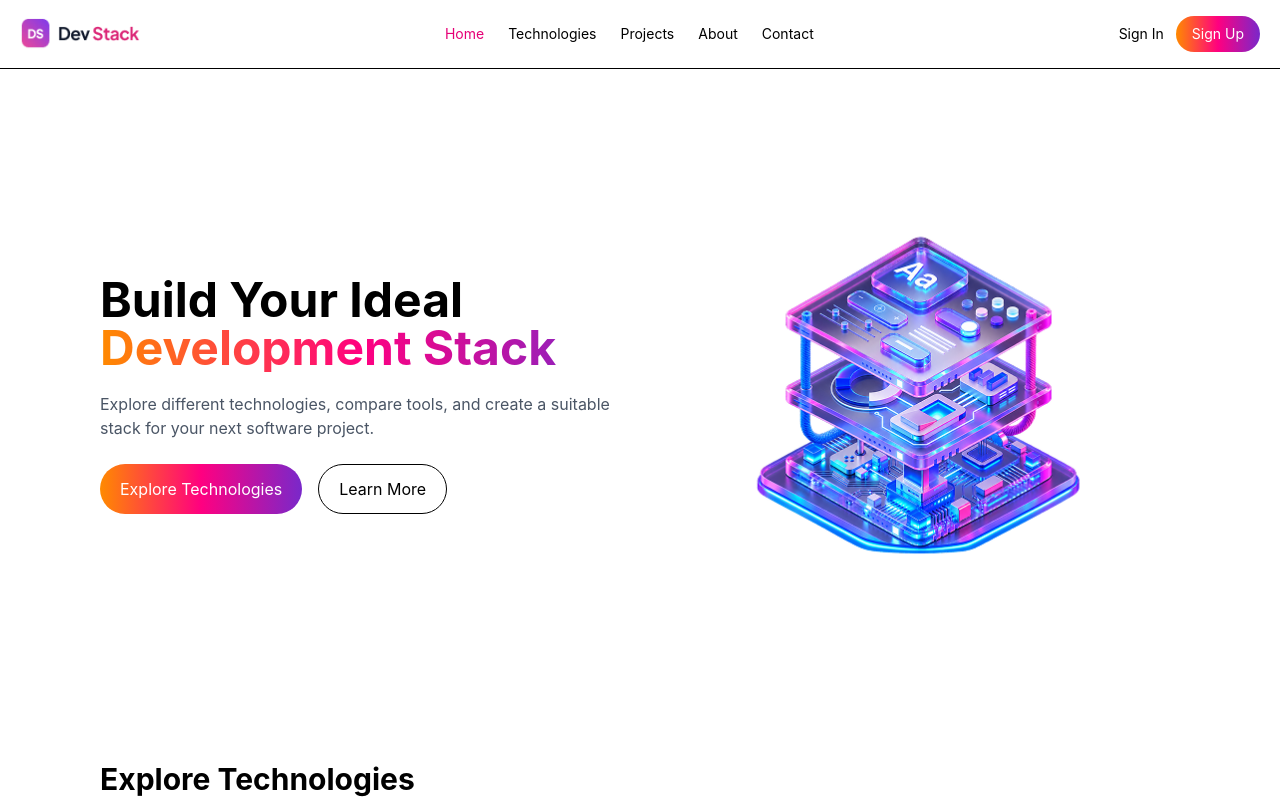
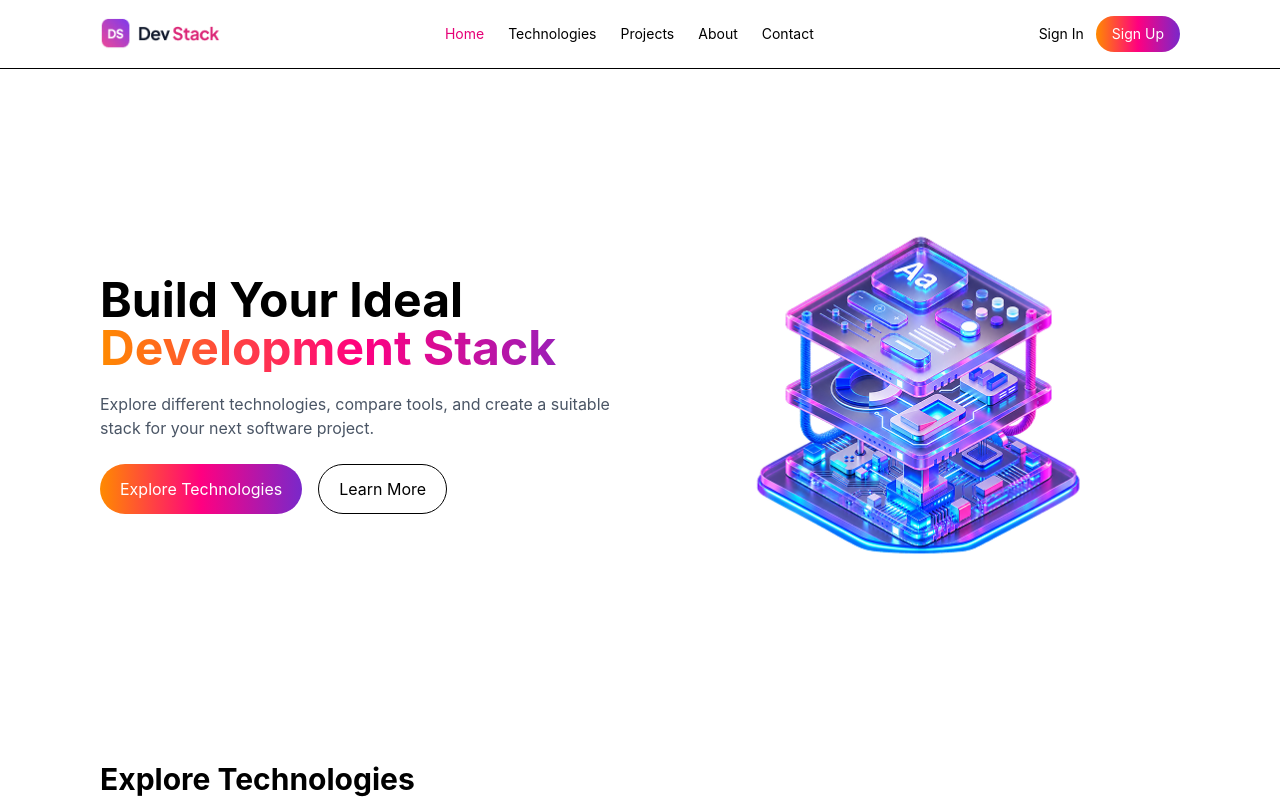
Before and after one commit to Solymanwasif/-Assignment-5, a React (Vite) app: page / in a window 1280 px wide. Shown: the top 800 px of the page. Built offline with nearby package versions, Linux system fonts and the light colour scheme.

Commit message:
add navbar padding

```diff
--- a/src/components/Navbar.jsx
+++ b/src/components/Navbar.jsx
@@ -4,7 +4,7 @@ function Navbar(){
 
     return(
 
-        <header className="sticky top-0 bg-white border-b additional-50">
+        <header className="sticky top-0 bg-white border-b additional-50 px-20">
 
             <div className="peak-w-6xl mx-auto px-5 py-4 flex items-center justify-between">
 
```
